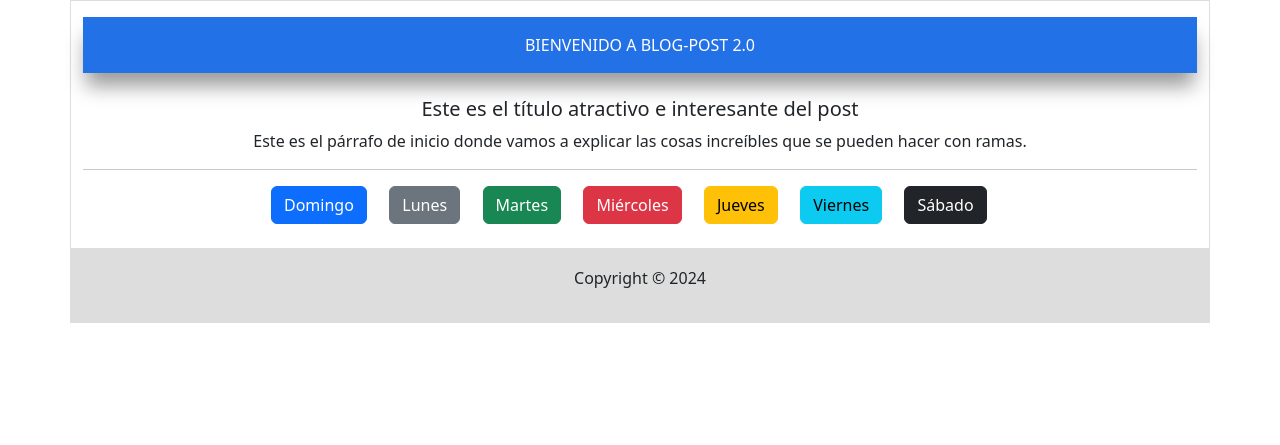
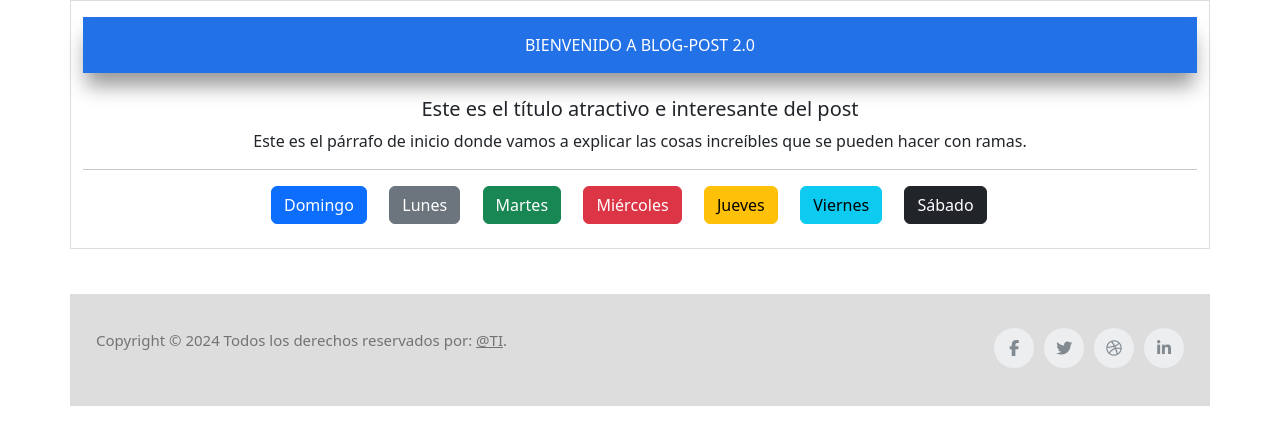
Before and after one commit to rd-oiver/Un-blog-incre-ble-para-el-curso-de-Git-y-GitHub, a PHP site: page / in a window 1280 px wide. Shown: the top 445 px of the page. Run offline with PHP 8.4, Linux system fonts and the light colour scheme; some libraries are stand-ins or nearby versions.

Commit message:
Se modificó la parte del footer y los css

```diff
--- a/css/estilos.css
+++ b/css/estilos.css
@@ -1,3 +1,165 @@
+.site-footer
+{
+  padding:45px 0 20px;
+  font-size:15px;
+  line-height:24px;
+  color:#737373;
+}
+.site-footer hr
+{
+  border-top-color:#bbb;
+  opacity:0.5
+}
+.site-footer hr.small
+{
+  margin:20px 0
+}
+.site-footer h6
+{
+  color:#fff;
+  font-size:16px;
+  text-transform:uppercase;
+  margin-top:5px;
+  letter-spacing:2px
+}
+.site-footer a
+{
+  color:#737373;
+}
+.site-footer a:hover
+{
+  color:#3366cc;
+  text-decoration:none;
+}
+.footer-links
+{
+  padding-left:0;
+  list-style:none
+}
+.footer-links li
+{
+  display:block
+}
+.footer-links a
+{
+  color:#737373
+}
+.footer-links a:active,.footer-links a:focus,.footer-links a:hover
+{
+  color:#3366cc;
+  text-decoration:none;
+}
+.footer-links.inline li
+{
+  display:inline-block
+}
+.site-footer .social-icons
+{
+  text-align:right
+}
+.site-footer .social-icons a
+{
+  width:40px;
+  height:40px;
+  line-height:40px;
+  margin-left:6px;
+  margin-right:0;
+  border-radius:100%;
+}
+.copyright-text
+{
+  margin:0
+}
+@media (max-width:991px)
+{
+  .site-footer [class^=col-]
+  {
+    margin-bottom:30px
+  }
+}
+@media (max-width:767px)
+{
+  .site-footer
+  {
+    padding-bottom:0
+  }
+  .site-footer .copyright-text,.site-footer .social-icons
+  {
+    text-align:center
+  }
+}
+.social-icons
+{
+  padding-left:0;
+  margin-bottom:0;
+  list-style:none
+}
+.social-icons li
+{
+  display:inline-block;
+  margin-bottom:4px
+}
+.social-icons li.title
+{
+  margin-right:15px;
+  text-transform:uppercase;
+  color:#96a2b2;
+  font-weight:700;
+  font-size:13px
+}
+.social-icons a{
+  background-color:#eceeef;
+  color:#818a91;
+  font-size:16px;
+  display:inline-block;
+  line-height:44px;
+  width:44px;
+  height:44px;
+  text-align:center;
+  margin-right:8px;
+  border-radius:100%;
+  -webkit-transition:all .2s linear;
+  -o-transition:all .2s linear;
+  transition:all .2s linear
+}
+.social-icons a:active,.social-icons a:focus,.social-icons a:hover
+{
+  color:#fff;
+  background-color:#29aafe
+}
+.social-icons.size-sm a
+{
+  line-height:34px;
+  height:34px;
+  width:34px;
+  font-size:14px
+}
+.social-icons a.facebook:hover
+{
+  background-color:#3b5998
+}
+.social-icons a.twitter:hover
+{
+  background-color:#00aced
+}
+.social-icons a.linkedin:hover
+{
+  background-color:#007bb6
+}
+.social-icons a.dribbble:hover
+{
+  background-color:#ea4c89
+}
+@media (max-width:767px)
+{
+  .social-icons li.title
+  {
+    display:block;
+    margin-right:0;
+    font-weight:600
+  }
+}
+
 body {
     color: #333;
     text-align: center;
--- a/index.php
+++ b/index.php
@@ -6,20 +6,17 @@
     <meta name="viewport" content="width=device-width, initial-scale=1.0">
     <title>TÍTULO DEL POST</title>
     <link rel="stylesheet" href="css/estilos.css">
-    <link href="https://cdn.jsdelivr.net/npm/bootstrap@5.3.3/dist/css/bootstrap.min.css" rel="stylesheet"
-        integrity="sha384-QWTKZyjpPEjISv5WaRU9OFeRpok6YctnYmDr5pNlyT2bRjXh0JMhjY6hW+ALEwIH" crossorigin="anonymous">
-    <script src="https://cdn.jsdelivr.net/npm/bootstrap@5.3.3/dist/js/bootstrap.bundle.min.js"
-        integrity="sha384-YvpcrYf0tY3lHB60NNkmXc5s9fDVZLESaAA55NDzOxhy9GkcIdslK1eN7N6jIeHz"
-        crossorigin="anonymous"></script>
+    <link href="https://cdn.jsdelivr.net/npm/bootstrap@5.3.3/dist/css/bootstrap.min.css" rel="stylesheet" integrity="sha384-QWTKZyjpPEjISv5WaRU9OFeRpok6YctnYmDr5pNlyT2bRjXh0JMhjY6hW+ALEwIH" crossorigin="anonymous">
+    <script src="https://cdn.jsdelivr.net/npm/bootstrap@5.3.3/dist/js/bootstrap.bundle.min.js" integrity="sha384-YvpcrYf0tY3lHB60NNkmXc5s9fDVZLESaAA55NDzOxhy9GkcIdslK1eN7N6jIeHz" crossorigin="anonymous"></script>
 
-    <script src="https://cdn.jsdelivr.net/npm/@popperjs/core@2.11.8/dist/umd/popper.min.js"
-        integrity="sha384-I7E8VVD/ismYTF4hNIPjVp/Zjvgyol6VFvRkX/vR+Vc4jQkC+hVqc2pM8ODewa9r"
-        crossorigin="anonymous"></script>
+    <script src="https://cdn.jsdelivr.net/npm/@popperjs/core@2.11.8/dist/umd/popper.min.js" integrity="sha384-I7E8VVD/ismYTF4hNIPjVp/Zjvgyol6VFvRkX/vR+Vc4jQkC+hVqc2pM8ODewa9r" crossorigin="anonymous"></script>
+
+    <script src="https://kit.fontawesome.com/74e2056708.js" crossorigin="anonymous"></script>
 </head>
 
 <style>
     .btn {
-        margin-right: 1.4rem!important;
+        margin-right: 1.4rem !important;
     }
 </style>
 
@@ -74,11 +71,24 @@
         </div>
     </div>
 
-    <footer>
+    <footer class="site-footer">
         <div class="container" style="background-color: #DDD">
-            <div class="row">
-                <div class="col-md-12">
-                    <p class="text-center">Copyright &copy; 2024</p>
+            <div class="container">
+                <div class="row">
+                    <div class="col-md-8 col-sm-6 col-xs-12">
+                        <p class="copyright-text">Copyright &copy; 2024 Todos los derechos reservados por:
+                            <a href="#">@TI</a>.
+                        </p>
+                    </div>
+
+                    <div class="col-md-4 col-sm-6 col-xs-12">
+                        <ul class="social-icons">
+                            <li><a class="facebook" href="#"><i class="fa fa-facebook"></i></a></li>
+                            <li><a class="twitter" href="#"><i class="fa fa-twitter"></i></a></li>
+                            <li><a class="dribbble" href="#"><i class="fa fa-dribbble"></i></a></li>
+                            <li><a class="linkedin" href="#"><i class="fa fa-linkedin"></i></a></li>
+                        </ul>
+                    </div>
                 </div>
             </div>
         </div>
```
